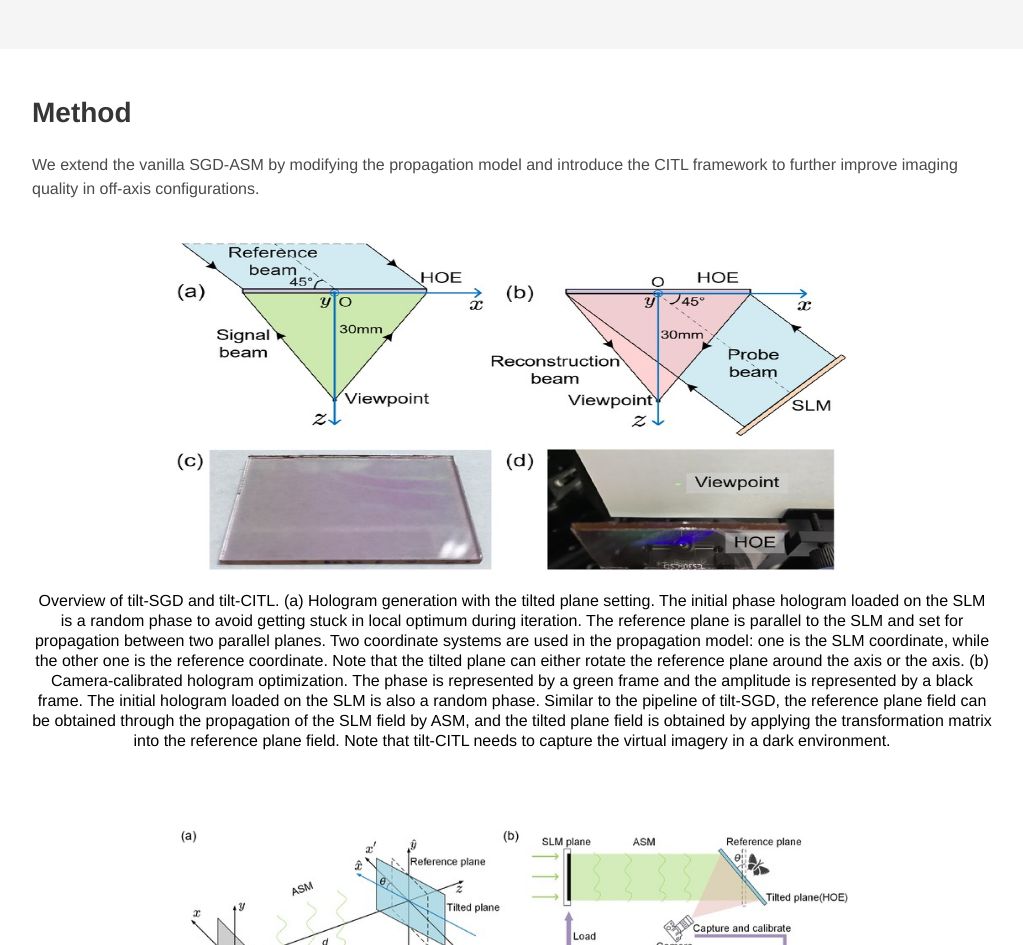
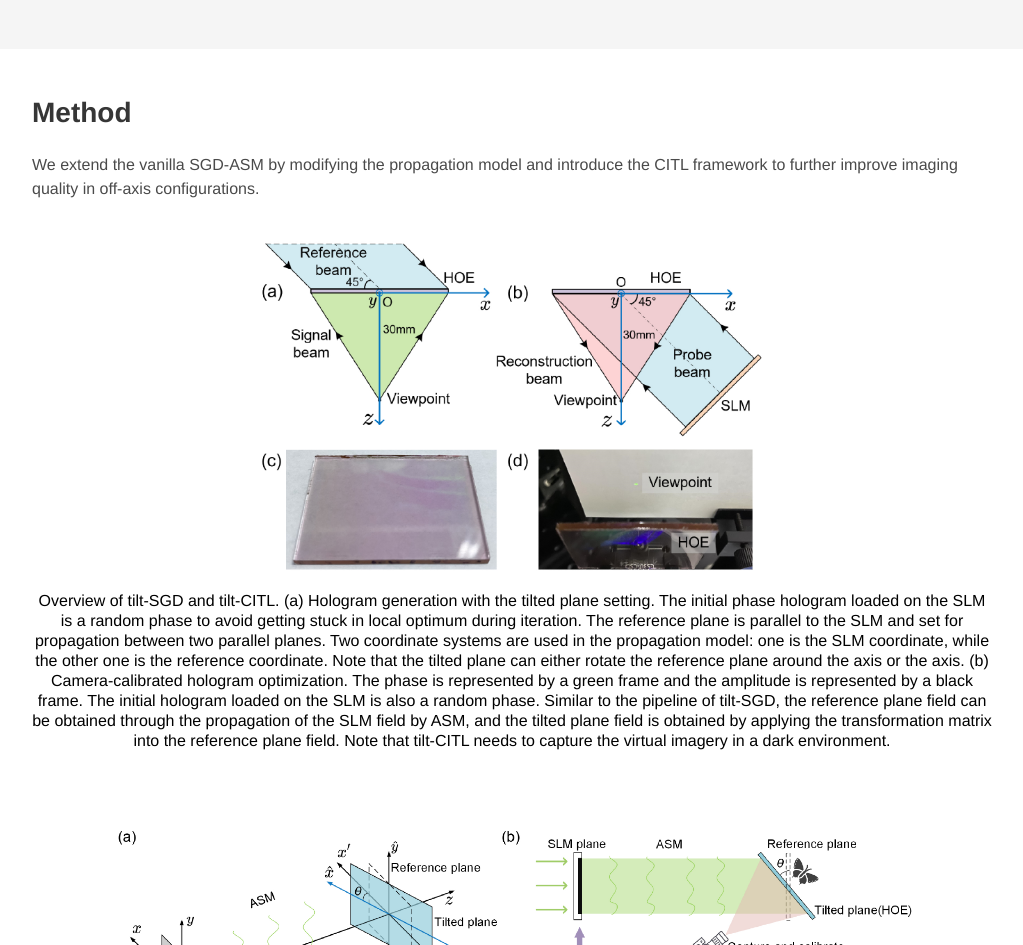
Before and after one commit to QuFeiFan/QuFeiFan.github.io, a Jekyll site: the page PR_paper/index.html, which Jekyll copies as it is, in a window 1280 px wide. Shown: the part 854-1799 px from the top of the page, without its empty margins (128-1151 px from the left). Built offline with Jekyll 4.4.1, drawn with Linux system fonts in a browser that asks for light colours; some web fonts are replaced; a style sheet for code colours, icons or effects is not loaded.

Commit message:
refactor(静态资源): 删除未使用的图片并更新图片格式和CSS样式 删除未使用的algorithm0.jpg和algorithm1.jpg图片文件，将图片格式从jpg更改为jpeg，并优化sec-image-large类的CSS样式，增加max-width和height属性以确保图片响应式显示

```diff
--- a/PR_paper/index.html
+++ b/PR_paper/index.html
@@ -167,7 +167,7 @@
 
 
   <div style="text-align: center;">
-    <img src="static/images/algorithm0.jpg" alt="MY ALT TEXT" class="sec-image-large" />
+    <img src="static/images/algorithm0.jpeg" alt="MY ALT TEXT" class="sec-image-large" />
   </div>
   <div class="subtitle has-text-centered">
     Overview of tilt-SGD and tilt-CITL. (a) Hologram generation with the tilted plane setting. The initial phase hologram loaded on the SLM is a random phase to avoid getting stuck in local optimum during iteration. The reference plane is parallel to the SLM and set for propagation between two parallel planes. Two coordinate systems are used in the propagation model: one is the SLM coordinate, while the other one is the reference coordinate. Note that the tilted plane can either rotate the reference plane around the axis or the axis. (b) Camera-calibrated hologram optimization. The phase is represented by a green frame and the amplitude is represented by a black frame. The initial hologram loaded on the SLM is also a random phase. Similar to the pipeline of tilt-SGD, the reference plane field can be obtained through the propagation of the SLM field by ASM, and the tilted plane field is obtained by applying the transformation matrix into the reference plane field. Note that tilt-CITL needs to capture the virtual imagery in a dark environment.
@@ -176,7 +176,7 @@
   <div style="height: 50px;"></div>
 
   <div style="text-align: center;">
-    <img src="static/images/algorithm1.jpg" alt="MY ALT TEXT" class="sec-image-large"/>
+    <img src="static/images/algorithm1.jpeg" alt="MY ALT TEXT" class="sec-image-large"/>
   </div>
   <div class="subtitle has-text-centered">
     Schematic diagram of the proposed HOE (a) fabrication and (b) reconstruction procedure. The (x, y, z) HOE coordinate is established to analyze the fabrication and reconstruction process better. (c) Fabricated HOE by a 532 nm laser. The HOE consists of a layer of photopolymer and a glass substrate. The glass substrate size is about 50mm * 40mm, and the thickness is 1 to 2 mm. (d) The viewpoint was formed by illuminating the HOE with a 532 nm laser.
--- a/PR_paper/static/css/index.css
+++ b/PR_paper/static/css/index.css
@@ -102,8 +102,10 @@
 }
 
 .sec-image-large {
-    width: 70%;
+    max-width: 70%;
+    height: auto;
     margin: auto;
+    display: block;
 }
 
 .publication-video iframe {
```
Also changed, not shown: PR_paper/static/images/algorithm0.jpeg (added), PR_paper/static/images/algorithm0.jpg (deleted), PR_paper/static/images/algorithm1.jpeg (added), PR_paper/static/images/algorithm1.jpg (deleted).
